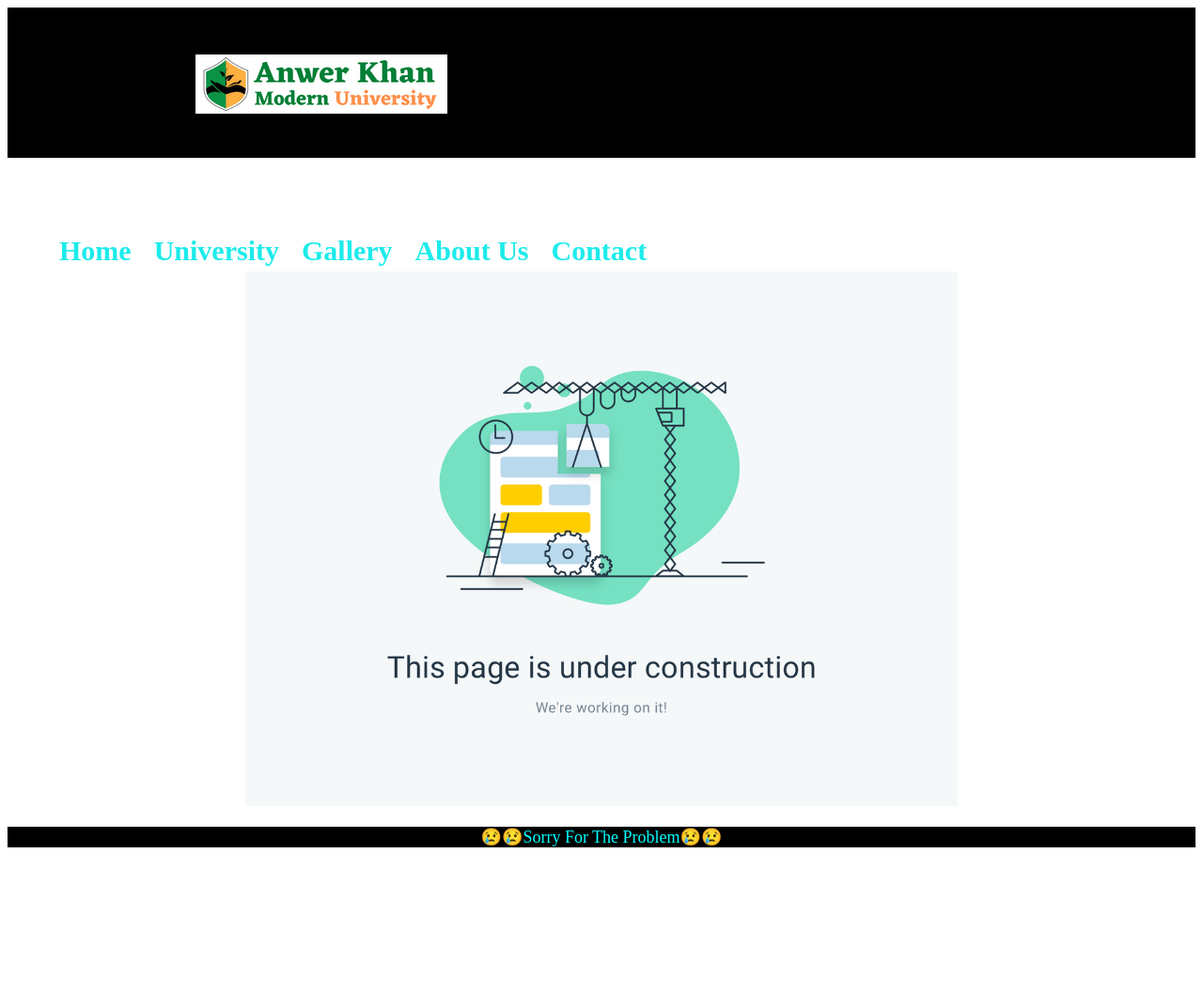
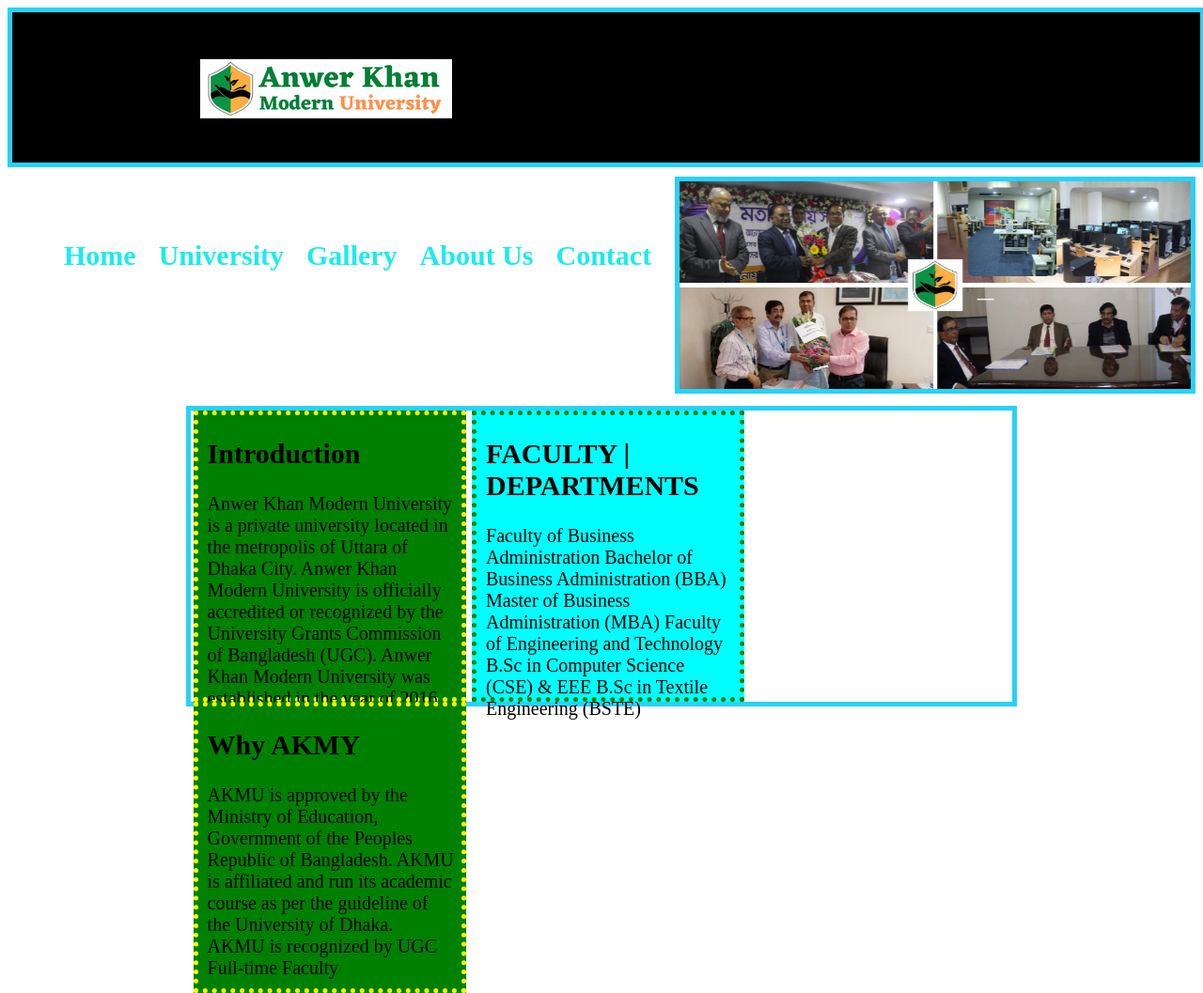
Before and after one commit to abdullah-patwary/akmu-portfolio, a plain HTML site: page index.html in a window 1280 px wide. Shown: the whole page at 94% size. Before the commit the page ends 920 px from the top, so only its background shows below. Drawn offline with Linux system fonts and the light colour scheme.

Commit message:
Create Homepage

```diff
--- a/design.css
+++ b/design.css
@@ -1,7 +1,7 @@
-section{
+.top-section{
     height: 160px;;
     width: 100%;
-    border: 100px rgb(58, 233, 19);
+    border: 5px solid rgb(39, 210, 248);
     background-color: black;
 }
 
@@ -49,3 +49,86 @@
      height: 60%px;
      margin-left: 20%;
  }
+
+.banner {
+    /* background-color:red;
+    width:508px;
+    height:300px; */
+    transition: all 0.3s ease-in-out;
+
+    margin:10px auto;
+    overflow:hidden;
+    border: 5px solid rgb(39, 210, 248);
+}
+.wrapper{
+    width: 100%;
+    height:auto;
+    display:flex;
+    animation: slide 16s infinite;
+}
+@keyframes slide{
+    0%{
+        transform: translateX(0);
+    }
+    25%{
+        transform: translateX(0);
+    }
+    30%{
+        transform: translateX(-100%);
+    }
+    50%{
+        transform: translateX(-100%);
+    }
+    55%{
+        transform: translateX(-200%);
+    }
+    75%{
+        transform: translateX(-200%);
+    }
+    80%{
+        transform: translateX(-300%);
+    }
+    100%{
+        transform: translateX(-300%);
+    }
+}
+.wrapper img{
+width: 100%;
+}
+.details-section{
+    margin: 1% 15%;
+    border: 5px solid rgb(39, 210, 248);
+    height: 310px;
+}
+.second-section{
+    font-size: 20px;
+    width: 30%;
+    float: left;
+    /* padding-left: 2%; */
+    /* height: 400px; */
+
+}
+.intro{
+    background-color: green;
+    height: 300px;
+    padding: 0px 10px;
+    border: 5px dotted yellow;
+    padding-right: 8px;
+    margin: 0px 3px;
+}
+.faculty{
+    background-color: cyan;
+    height: 300px;
+    padding: 0px 10px;
+    border: 5px dotted green;
+    padding-right: 8px;
+    margin: 0px 3px;
+}
+.why{
+    background-color: green;
+    height: 300px;
+    padding: 0px 10px;
+    border: 5px dotted yellow;
+    padding-right: 8px;
+    margin: 0px 3px;
+}
--- a/index.html
+++ b/index.html
@@ -10,7 +10,7 @@
     </head>
     <body>
 
-        <section>
+        <section class="top-section">
 
             <div class="top-banner first">
                 <a href="https://abdullah-patwary.github.io/akmu-portfolio/"><img src="img/name&logo.png" alt=""></a>
@@ -26,8 +26,50 @@
 
         </section>
 
-        <img id="under-construction" src="img/UnderConstruction.png" alt="">
+        <!-- ______________________________________________________________________________________________________________ -->
 
-        <footer><p id="id1">😢😢Sorry For The Problem😢😢</p></footer>
+        <div class='full'>
+          <div class="banner">
+            <div class="wrapper">
+                    <img src="img/Sabuj-Dhara-City-1920-x-780-px-4.jpg" alt="1">
+                    <img src="img/Sabuj-Dhara-City-1920-x-780-px-6.jpg" alt="2">
+                    <img src="img/Sabuj-Dhara-City-1920-x-780-px-4.jpg" alt="3">
+                    <img src="img/Sabuj-Dhara-City-1920-x-780-px-6.jpg" alt="4">
+            </div>
+          </div>
+        </div>
+
+<!-- ---------------------------------------------------------------------------------------------------------------->
+
+        <section class="details-section">
+
+            <div class="second-section intro">
+                <h2>Introduction</h2>
+                <p>Anwer Khan Modern University is a private university located in the metropolis of Uttara of Dhaka City. Anwer Khan Modern University is officially accredited or recognized by the University Grants Commission of Bangladesh (UGC). Anwer Khan Modern University was established in the year of 2016.</p>
+            </div>
+
+            <div class="second-section faculty">
+                <h2>FACULTY | DEPARTMENTS</h2>
+                <p>Faculty of Business Administration
+                    Bachelor of Business Administration (BBA)
+                    Master of Business Administration (MBA)
+                    Faculty of Engineering and Technology
+                    B.Sc in Computer Science (CSE) & EEE
+                    B.Sc in Textile Engineering (BSTE)</p>
+            </div>
+
+            <div class="second-section why">
+                <h2>Why AKMY</h2>
+                <p>AKMU is approved by the Ministry of Education, Government of the Peoples Republic of Bangladesh.
+                    AKMU is affiliated and run its academic course as per the guideline of the University of Dhaka.
+                    AKMU is recognized by UGC
+                    Full-time Faculty</p>
+            </div>
+
+        </section>
+
+        <!-- <img id="under-construction" src="img/UnderConstruction.png" alt="">
+
+        <footer><p id="id1">😢😢Sorry For The Problem😢😢</p></footer> -->
     </body>
 </html>
```
Also changed, not shown: img/Sabuj-Dhara-City-1920-x-780-px-4.jpg (added), img/Sabuj-Dhara-City-1920-x-780-px-6.jpg (added), img/Untitled-asasas.jpg (added).
